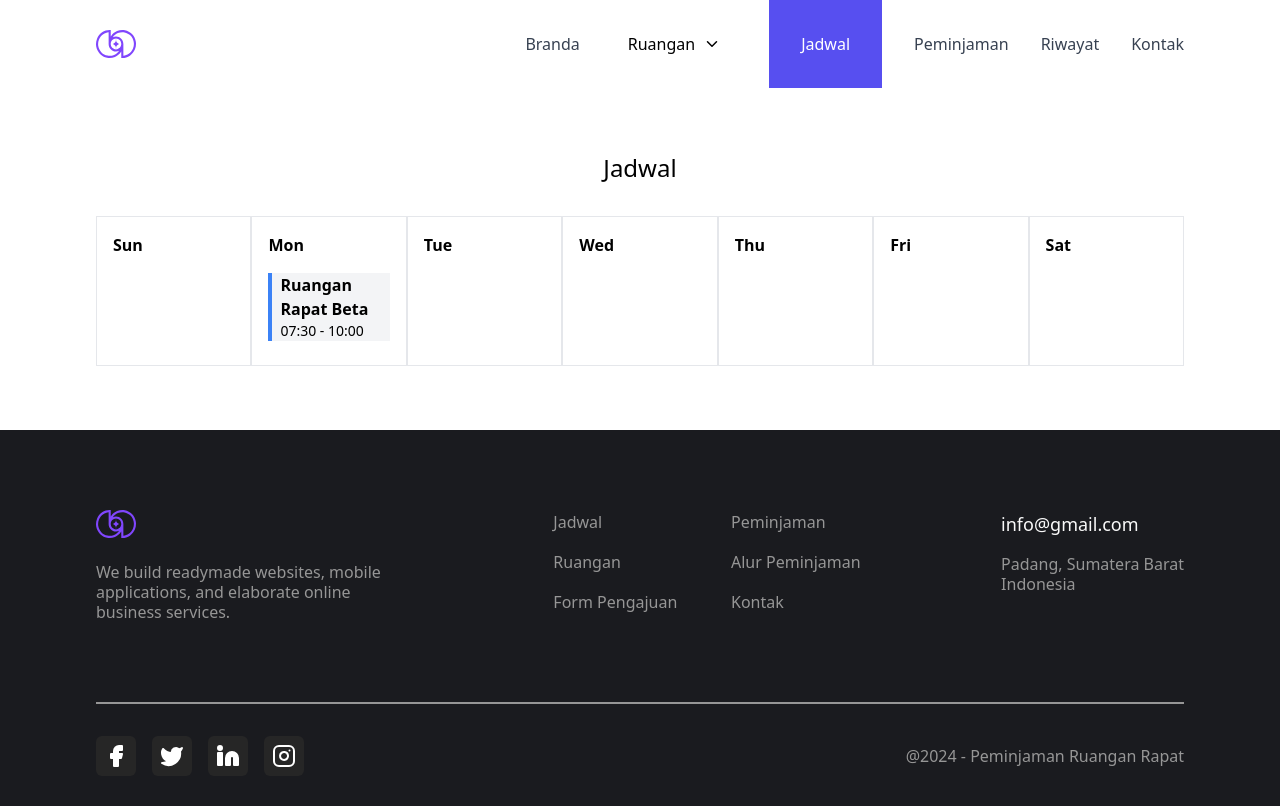
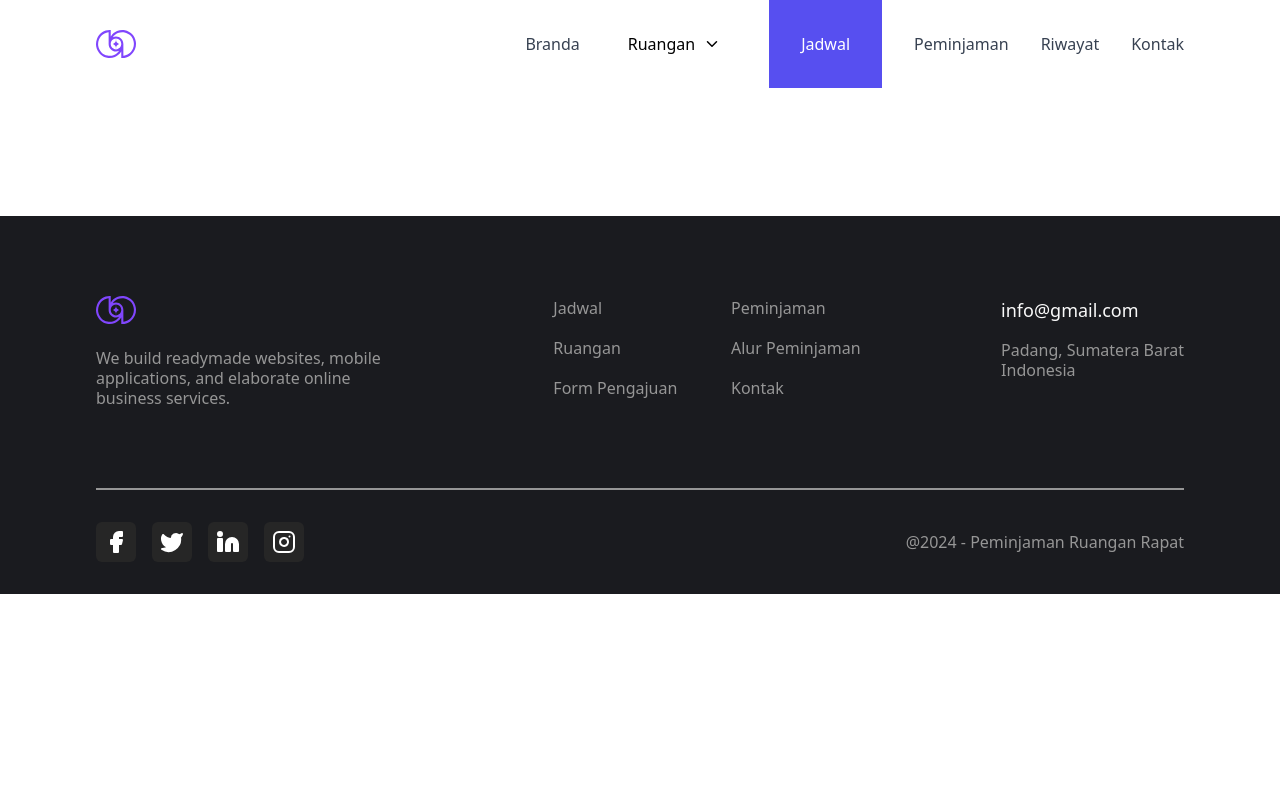
Before and after one commit to howlil/metro-peminjaman-ruangan, a React (Vite) app in the folder fe-master/: page /jadwal in a window 1280 px wide. Built offline with nearby package versions, Linux system fonts and the light colour scheme.

Commit message:
change compoennt

```diff
--- a/fe-master/package.json
+++ b/fe-master/package.json
@@ -4,13 +4,14 @@
   "version": "0.0.0",
   "type": "module",
   "scripts": {
-    "start":"main.jsx",
+    "start": "main.jsx",
     "dev": "vite ",
     "build": "vite build",
     "lint": "eslint . --ext js,jsx --report-unused-disable-directives --max-warnings 0",
     "preview": "vite preview"
   },
   "dependencies": {
+    "@react-google-maps/api": "^2.19.3",
     "lucide-react": "^0.360.0",
     "react": "^18.2.0",
     "react-dom": "^18.2.0",
--- /dev/null
+++ b/fe-master/src/users/components/sections/jadwal/Calender.jsx
@@ -0,0 +1,11 @@
+import React from "react";
+
+const Calendar = () => {
+  return (
+    <>
+
+    </>
+  );
+};
+
+export default Calendar;
--- a/fe-master/src/users/components/sections/jadwal/Jadwal.jsx
+++ b/fe-master/src/users/components/sections/jadwal/Jadwal.jsx
@@ -1,10 +1,10 @@
-import Calender from "../../ui/Calender";
+import Calendar from "./Calender";
 import Container from "../../ui/Container";
 export default function Jadwal() {
   return (
     <Container>
       <div className="py-16">
-        <Calender />
+        <Calendar />
       </div>
     </Container>
   );
--- a/fe-master/src/users/components/sections/kontak/Kontak.jsx
+++ b/fe-master/src/users/components/sections/kontak/Kontak.jsx
@@ -3,6 +3,7 @@ import Judul from "../../ui/Judul";
 import { Mail, MapPin, Phone } from "lucide-react";
 import AddressCard from "../../ui/AddressCard";
 import Container from "../../ui/Container";
+import Map from "./Map";
 
 export default function Kontak() {
   return (
@@ -27,6 +28,7 @@ export default function Kontak() {
         </div>
         <div className="my-16">
           <Judul judul="Our Location" />
+          <Map />
         </div>
       </div>
     </Container>
--- /dev/null
+++ b/fe-master/src/users/components/sections/kontak/Map.jsx
@@ -0,0 +1,27 @@
+import { GoogleMap, LoadScript } from "@react-google-maps/api";
+
+const containerStyle = {
+  width: "100%",
+  height: "400px",
+};
+
+const center = {
+  lat: -0.9205468,
+  lng: 100.4530141,
+};
+
+const apiKey = "AIzaSyBxCIsnYEehctxqLqPxVQmQfucFc_yn_Ok";
+
+function Map() {
+  return (
+    <LoadScript googleMapsApiKey={apiKey}>
+      <GoogleMap
+        mapContainerStyle={containerStyle}
+        center={center}
+        zoom={10}
+      ></GoogleMap>
+    </LoadScript>
+  );
+}
+
+export default Map;
--- a/fe-master/src/users/components/ui/Calender.jsx
+++ /dev/null
@@ -1,49 +0,0 @@
-import React from "react";
-import Container from "./Container";
-// Mock data simulating the events from your image
-const events = [
-  // Add your mock events here
-  { id: 1, name: "Ruangan Rapat Beta", time: "07:30 - 10:00", day: "Mon" },
-  // ... more events
-];
-
-const Day = ({ day, dayEvents }) => {
-  return (
-    <div className="border p-4">
-      <div className="font-bold mb-4">{day}</div>
-      {dayEvents.map((event) => (
-        <Event key={event.id} name={event.name} time={event.time} />
-      ))}
-    </div>
-  );
-};
-
-const Event = ({ name, time }) => {
-  return (
-    <div className="bg-gray-100 border-l-4 border-blue-500 pl-2 mb-2">
-      <div className="font-semibold">{name}</div>
-      <div className="text-sm">{time}</div>
-    </div>
-  );
-};
-
-const Calendar = () => {
-  const days = ["Sun", "Mon", "Tue", "Wed", "Thu", "Fri", "Sat"];
-
-  return (
-      <>
-      <div className="text-center text-2xl mb-8">Jadwal</div>
-      <div className="grid grid-cols-7 ">
-        {days.map((day) => (
-          <Day
-          key={day}
-          day={day}
-            dayEvents={events.filter((e) => e.day === day)}
-            />
-            ))}
-      </div>
-            </>
-  );
-};
-
-export default Calendar;
--- a/fe-master/vite.config.js
+++ b/fe-master/vite.config.js
@@ -8,7 +8,9 @@ export default defineConfig({
   plugins: [react()],
   resolve: {
     alias: {
-      '@': path.resolve(__dirname, './src'),
+      "@": path.resolve(__dirname, "./src"),
+      "date-fns/_lib/format/longFormatters":
+        "date-fns/esm/_lib/format/longFormatters/index.js",
     },
   },
 });
```
Also changed, not shown: 1 other file (tests, documents, lock files or other folders).
